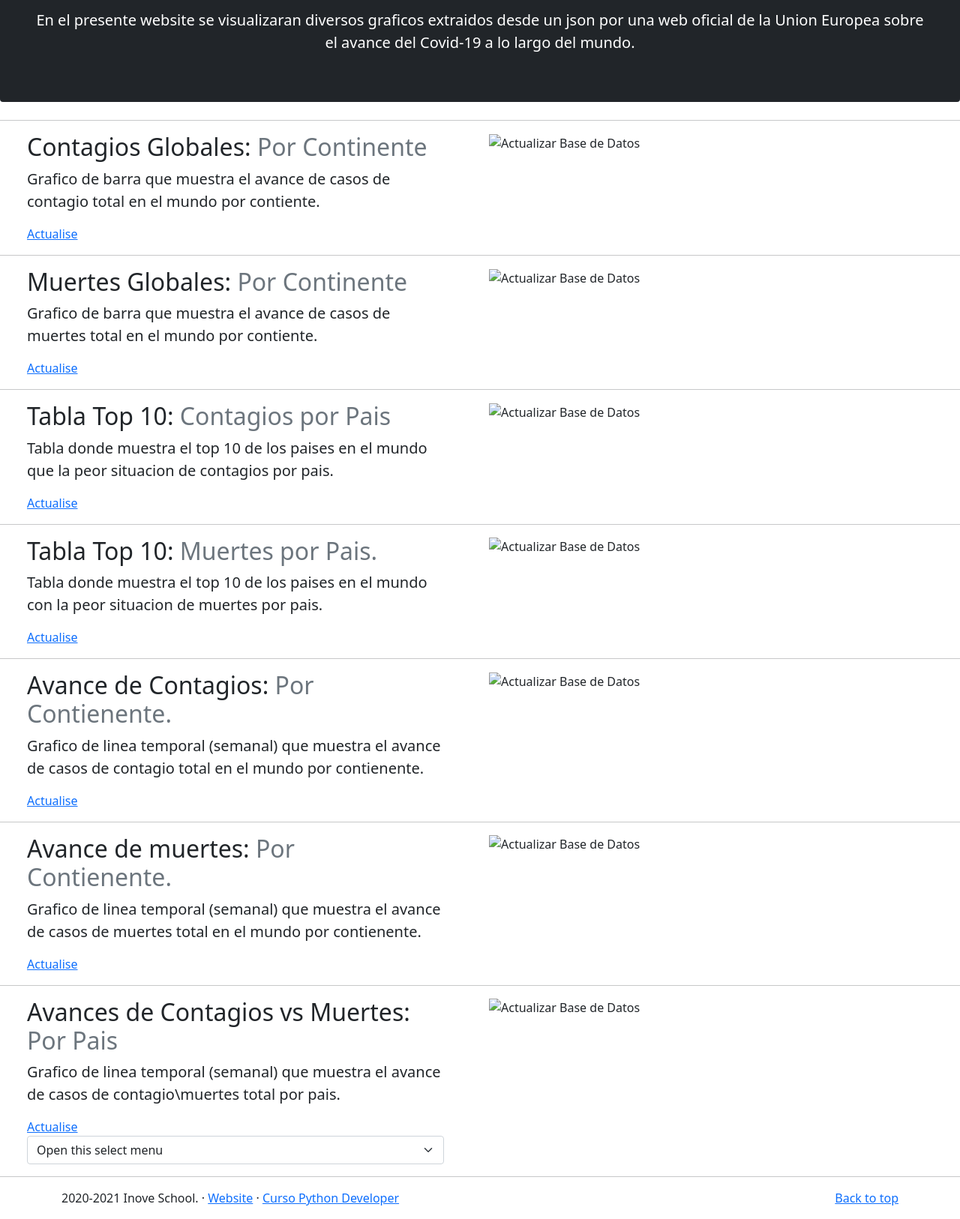
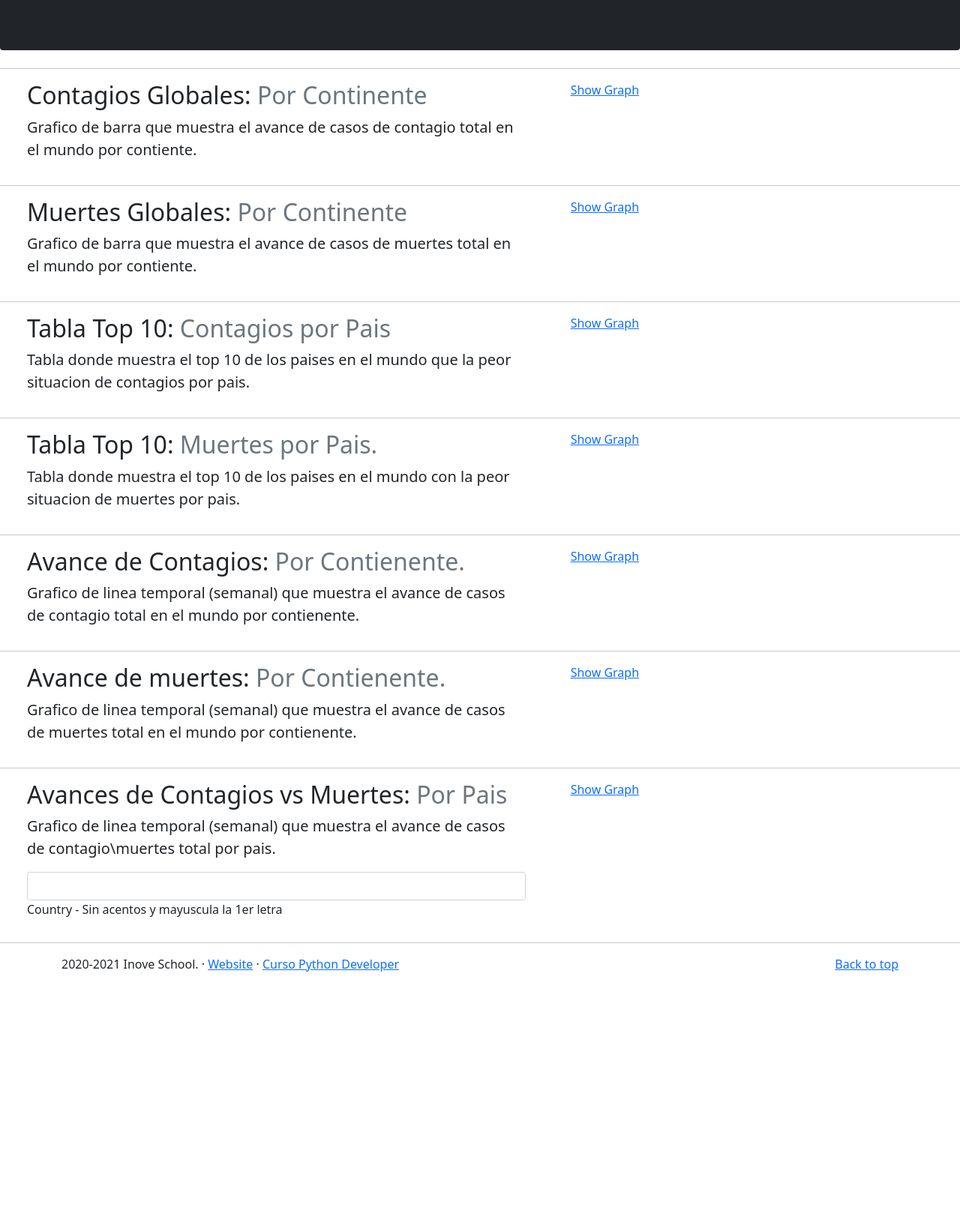
Before and after one commit to PabloRuizDiaz/Project_Python_Developer, a Flask app: page / in a window 1280 px wide. Shown: the part 244-1870 px from the top of the page at 75% size. After the commit the page ends 1540 px from the top, so only its background shows below. Run offline with Flask 2, Linux system fonts and the light colour scheme.

Commit message:
website - version 1.1

```diff
--- a/app.py
+++ b/app.py
@@ -23,9 +23,6 @@
 import base64
 # Librerias para graficos
 import matplotlib.pyplot as plt
-# import matplotlib.axes
-# import matplotlib.gridspec as gridspec
-# import mplcursors
 import matplotlib
 matplotlib.use('Agg')
 from matplotlib.backends.backend_agg import FigureCanvasAgg as FigureCanvas
@@ -81,9 +78,11 @@
 
     img = io.BytesIO() # data can be kept as bytes in an in-memory buffer when we use the io module’s Byte IO operations.
     fig.savefig(img) # image is saved in the 'img' variable
-    FigureCanvas(fig).print_png(output)
+    FigureCanvas(fig).print_png(img)
     plt.close(fig)
+
     return Response(img.getvalue(), mimetype='image/png')
+
 
 
 @app.route('/bar_graph_continent_death')
@@ -104,23 +103,54 @@
 
     img = io.BytesIO() # data can be kept as bytes in an in-memory buffer when we use the io module’s Byte IO operations.
     fig.savefig(img) # image is saved in the 'img' variable
-    FigureCanvas(fig).print_png(output)
+    FigureCanvas(fig).print_png(img)
     plt.close(fig)
+
     return Response(img.getvalue(), mimetype='image/png')
 
 
 @app.route('/ranking_table_graph')
 def ranking_table_graph():
     row = graphs.ranking_table_graph()
-    # falta armar la tabla
-    return render_template('index.html')
+
+    val1 = ['Countries and Territories', 'Cases per week', 'Average (%)']
+    val2 = [[i[n] for n in range(3)] for i in row]
+
+    fig = plt.figure()
+    ax = fig.add_subplot()
+    ax.set_axis_off()
+
+    ax.table(cellText = val2, colLabels = val1, colColours =["palegreen"] * 10, cellLoc ='center', loc ='center')
+    ax.set_title('Tabla Top 10: Contagios por Pais')
+
+    img = io.BytesIO() # data can be kept as bytes in an in-memory buffer when we use the io module’s Byte IO operations.
+    fig.savefig(img) # image is saved in the 'img' variable
+    FigureCanvas(fig).print_png(img)
+    plt.close(fig)
+
+    return Response(img.getvalue(), mimetype='image/png')
 
 
 @app.route('/ranking_table_graph_death')
 def ranking_table_graph_death():
     row = graphs.ranking_table_graph_death()
-    # falta armar la tabla
-    return render_template('index.html')
+
+    val1 = ['Countries and Territories', 'Deaths per week', 'Average (%)']
+    val2 = [[i[n] for n in range(3)] for i in row]
+
+    fig = plt.figure()
+    ax = fig.add_subplot()
+    ax.set_axis_off()
+
+    ax.table(cellText = val2, colLabels = val1, colColours =["palegreen"] * 10, cellLoc ='center', loc ='center')
+    ax.set_title('Tabla Top 10: Contagios por Pais')
+
+    img = io.BytesIO() # data can be kept as bytes in an in-memory buffer when we use the io module’s Byte IO operations.
+    fig.savefig(img) # image is saved in the 'img' variable
+    FigureCanvas(fig).print_png(img)
+    plt.close(fig)
+
+    return Response(img.getvalue(), mimetype='image/png')
 
 
 @app.route('/line_graph')
@@ -151,8 +181,9 @@
 
     img = io.BytesIO() # data can be kept as bytes in an in-memory buffer when we use the io module’s Byte IO operations.
     fig.savefig(img) # image is saved in the 'img' variable
-    FigureCanvas(fig).print_png(output)
+    FigureCanvas(fig).print_png(img)
     plt.close(fig)
+
     return Response(img.getvalue(), mimetype='image/png')
 
 
@@ -184,13 +215,14 @@
 
     img = io.BytesIO() # data can be kept as bytes in an in-memory buffer when we use the io module’s Byte IO operations.
     fig.savefig(img) # image is saved in the 'img' variable
-    FigureCanvas(fig).print_png(output)
+    FigureCanvas(fig).print_png(img)
     plt.close(fig)
+
     return Response(img.getvalue(), mimetype='image/png')
 
 
-@app.route('/line_graph_per_country')
-def line_graph_per_country(country):
+@app.route('/line_graph_per_country', methods=['GET', 'POST'])
+def line_graph_per_country(country='Argentina'):
     row = graphs.line_graph_per_country(country)
 
     country_acc_cases = list(accumulate([i[1] for i in row]))
@@ -212,8 +244,9 @@
 
     img = io.BytesIO() # data can be kept as bytes in an in-memory buffer when we use the io module’s Byte IO operations.
     fig.savefig(img) # image is saved in the 'img' variable
-    FigureCanvas(fig).print_png(output)
+    FigureCanvas(fig).print_png(img)
     plt.close(fig)
+
     return Response(img.getvalue(), mimetype='image/png')
 
 
--- a/templates/index.html
+++ b/templates/index.html
@@ -21,12 +21,6 @@
     <!-- Navbar -->
     <nav class="navbar navbar-expand-md navbar-dark bg-dark">
         <div class="container-fluid">
-            <a class="navbar-brand" href="/">
-                <img class="img-fluid" src="C:\Users\pab_r\OneDrive\Documentos\GitHub\Project_Python_Developer\static\media\inove_image.png" alt='Error' width="150" height="100">
-            </a>
-            <button class="navbar-toggler" type="button" data-bs-toggle="collapse" data-bs-target="#navbarCollapse" aria-controls="navbarCollapse" aria-expanded="false" aria-label="Toggle navigation">
-                <span class="navbar-toggler-icon"></span>
-            </button>
             <div class="collapse navbar-collapse" id="navbarCollapse">
                 <ul class="navbar-nav me-auto mb-2 mb-md-0">
                     <li class="nav-item dropdown">
@@ -40,10 +34,6 @@
                         <a class="nav-link" href="https://www.argentina.gob.ar/salud/coronavirus-COVID-19">Ministerio de Salud ARG</a>
                     </li>
                 </ul>
-                <form class="d-flex">
-                    <input class="form-control me-2" type="search" placeholder="Google Search" aria-label="Search">
-                    <button class="btn btn-outline-success" type="submit">Search</button>
-                </form>
             </div>
         </div>
     </nav>
@@ -59,97 +49,90 @@
         <!-- First dividing line -->
         <hr class="featurette-divider">
         <div class="row featurette">
-            <div class="col-md-6 px-5">
+            <div class="col-md-7 px-5">
                 <h2 class="featurette-heading">Contagios Globales: <span class="text-muted">Por Continente</span></h2>
                 <p class="lead">Grafico de barra que muestra el avance de casos de contagio total en el mundo por contiente.</p>
-                <a href="{{ url_for('bar_graph_continent') }}">Actualise</a>
             </div>
             <div class="col-md-5">
-                <img src="" alt="Actualizar Base de Datos" width="500" height="300">
+                <a href="{{ url_for('bar_graph_continent') }}">Show Graph</a>
             </div>
         </div>
 
         <!-- Second dividing line -->
         <hr class="featurette-divider">
         <div class="row featurette">
-            <div class="col-md-6 px-5">
+            <div class="col-md-7 px-5">
                 <h2 class="featurette-heading">Muertes Globales: <span class="text-muted">Por Continente</span></h2>
                 <p class="lead">Grafico de barra que muestra el avance de casos de muertes total en el mundo por contiente.</p>
-                <a href="{{ url_for('bar_graph_continent_death') }}">Actualise</a>
             </div>
             <div class="col-md-5">
-                <img src="" alt="Actualizar Base de Datos" width="500" height="300">
+                <a href="{{ url_for('bar_graph_continent_death') }}">Show Graph</a>
             </div>
         </div>
 
         <!-- Third dividing line -->
         <hr class="featurette-divider">
         <div class="row featurette">
-            <div class="col-md-6 px-5">
+            <div class="col-md-7 px-5">
                 <h2 class="featurette-heading">Tabla Top 10: <span class="text-muted">Contagios por Pais</span></h2>
                 <p class="lead">Tabla donde muestra el top 10 de los paises en el mundo que la peor situacion de contagios por pais.</p>
-                <a href="{{ url_for('ranking_table_graph') }}">Actualise</a>
             </div>
             <div class="col-md-5">
-                <img src="" alt="Actualizar Base de Datos" width="500" height="300">
+                <a href="{{ url_for('ranking_table_graph') }}">Show Graph</a>
             </div>
         </div>
 
         <!-- Fourth dividing line -->
         <hr class="featurette-divider">
         <div class="row featurette">
-            <div class="col-md-6 px-5">
+            <div class="col-md-7 px-5">
                 <h2 class="featurette-heading">Tabla Top 10: <span class="text-muted">Muertes por Pais.</span></h2>
                 <p class="lead">Tabla donde muestra el top 10 de los paises en el mundo con la peor situacion de muertes por pais.</p>
-                <a href="{{ url_for('ranking_table_graph_death') }}">Actualise</a>
             </div>
             <div class="col-md-5">
-                <img src="" alt="Actualizar Base de Datos" width="500" height="300">
+                <a href="{{ url_for('ranking_table_graph_death') }}">Show Graph</a>
             </div>
         </div>
 
         <!-- Fifth dividing line -->
         <hr class="featurette-divider">
         <div class="row featurette">
-            <div class="col-md-6 px-5">
+            <div class="col-md-7 px-5">
                 <h2 class="featurette-heading">Avance de Contagios: <span class="text-muted">Por Contienente.</span></h2>
                 <p class="lead">Grafico de linea temporal (semanal) que muestra el avance de casos de contagio total en el mundo por contienente.</p>
-                <a href="{{ url_for('line_graph') }}">Actualise</a>
             </div>
             <div class="col-md-5">
-                <img src="" alt="Actualizar Base de Datos" width="500" height="300">
+                <a href="{{ url_for('line_graph') }}">Show Graph</a>
             </div>
         </div>
 
         <!-- Sixth dividing line -->
         <hr class="featurette-divider">
         <div class="row featurette">
-            <div class="col-md-6 px-5">
+            <div class="col-md-7 px-5">
                 <h2 class="featurette-heading">Avance de muertes: <span class="text-muted">Por Contienente.</span></h2>
                 <p class="lead">Grafico de linea temporal (semanal) que muestra el avance de casos de muertes total en el mundo por contienente.</p>
-                <a href="{{ url_for('line_graph_death') }}">Actualise</a>
             </div>
             <div class="col-md-5">
-                <img src="" alt="Actualizar Base de Datos" width="500" height="300">
+                <a href="{{ url_for('line_graph_death') }}">Show Graph</a>
             </div>
         </div>
 
         <!-- Seventh dividing line -->
         <hr class="featurette-divider">
         <div class="row featurette">
-            <div class="col-md-6 px-5">
+            <div class="col-md-7 px-5">
                 <h2 class="featurette-heading">Avances de Contagios vs Muertes: <span class="text-muted">Por Pais</span></h2>
                 <p class="lead">Grafico de linea temporal (semanal) que muestra el avance de casos de contagio\muertes total por pais.</p>
-                <a href="{{ url_for('line_graph_per_country') }}">Actualise</a>
-                <select class="form-select" aria-label="Default select example">
-                    <option selected>Open this select menu</option>
-                    <option value="1">One</option>
-                    <option value="2">Two</option>
-                    <option value="3">Three</option>
-                </select>
+                <div class="form-floating mb-3">
+                    <form action="{{ url_for('line_graph_per_country') }}">
+                        <input type="country" name='country' class="form-control" id="floatingInput">
+                        <label for="floatingInput">Country - Sin acentos y mayuscula la 1er letra</label>
+                    </form>
+                </div>
             </div>
             <div class="col-md-5">
-                <img src="" alt="Actualizar Base de Datos" width="500" height="300">
+                <a href="{{ url_for('line_graph_per_country') }}">Show Graph</a>
             </div>
         </div>
 
```
Also changed, not shown: data_base.py (+0 -13 lines), graphs.py (+3 -5 lines), static/js/registro.js (added, +18 -0 lines), db_covid_world.db.
